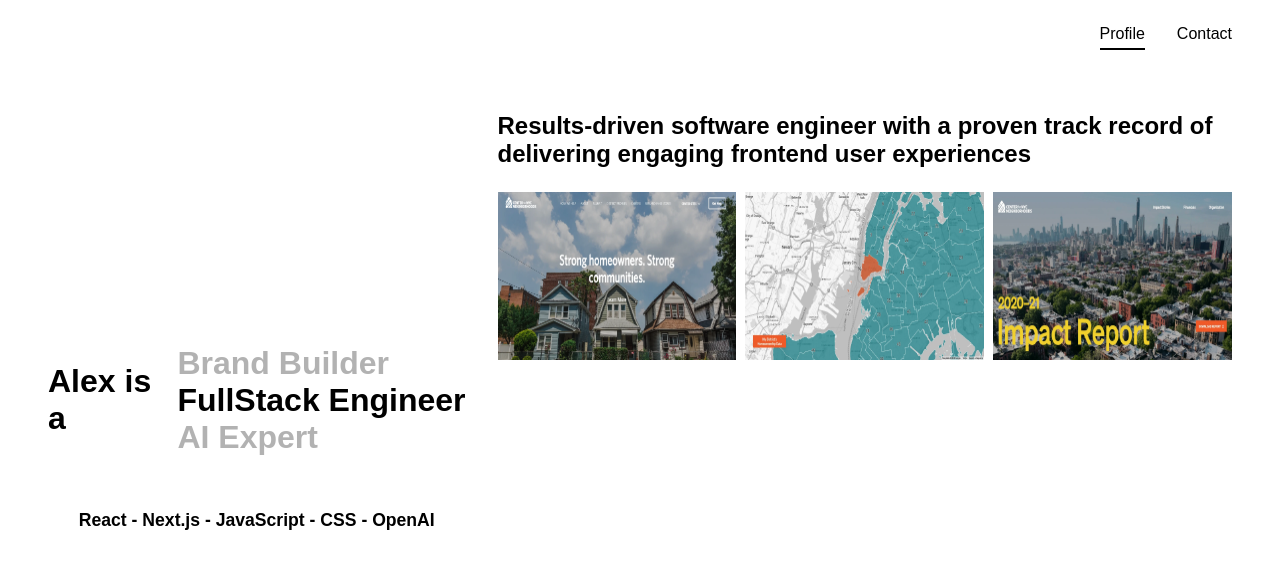
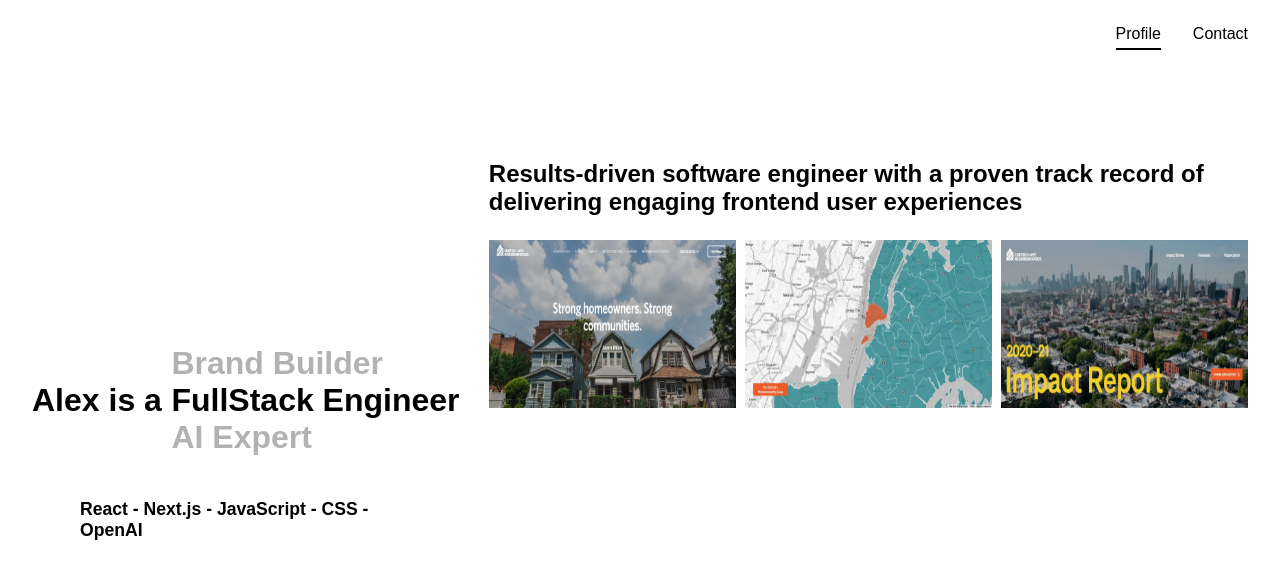
Before and after one commit to AlexManzi/dev, a Next.js app: page / in a window 1280 px wide. Shown: the top 578 px of the page. Built offline with nearby package versions, Linux system fonts and the light colour scheme.

Commit message:
Pre font push

```diff
--- a/app/ui/globals.js
+++ b/app/ui/globals.js
@@ -33,7 +33,7 @@ export const ContentWrapper = styled.div`
     min-height: 700px;
     width: 100%;
     background-color: white;
-    justify-content: space-between;
+    // justify-content: space-between;
 `;
 
 export const SelfItem = styled.h1`
@@ -41,8 +41,14 @@ export const SelfItem = styled.h1`
     color: ${(props) => props.$ego === props.$active ? 'rgba(0,0,0, 1)' : 'rgba(0,0,0, .3)'};
     cursor: pointer;
     width: max-content;
-    transition: ${(props) => !props.$displayAllOptions ? 'all .2s ease' : ''};
+    //THIS IS WHERE I MADE THE CHANGE
+    transition: ${(props) => !props.$displayAllOptions ? 'all .2s ease' : 'all .2s ease'};
+    //
     animation: ${(props) => props.$ego === "FullStack Engineer" ? '' : css`${fadeIn} .3s ease-in`};
+
+    &:hover {
+        color: ${(props) => props.$ego === props.$active ? '' : 'rgb(26,135,251)'};
+    }
 `;
 
 export const SectionListWrapper = styled.div`
@@ -52,7 +58,7 @@ export const SectionListWrapper = styled.div`
     align-items: center;
     position: absolute;
     display: flex;
-    width: 100%;
+    width: 30%;
     justify-content: center;
     color: black;
     animation: ${fadeIn} .2s ease-in;
@@ -67,12 +73,12 @@ export const SectionListItem = styled.h2`
 export const AssessmentContainer = styled.div`
     display: ${(props) => props.$displayPanel ? 'flex' : 'none'};
     height: 100%;
-    width: 65%;
+    width: 70%;
     animation: ${fadeIn} .5s ease-in;
 `;
 
 export const SectionText = styled.h2`
-padding: 0 2rem;
+    padding: 0 2rem;
 `;
 
 export const LandingOptionWrapper = styled.div`
@@ -81,32 +87,48 @@ export const LandingOptionWrapper = styled.div`
     display: flex;
     flex-direction: column;
     color: black;
-    animation: ${fadeIn} .2s ease-in;
+    min-height: 700px;
+    transition: all .2s ease;
+    // background-color: red;
 `;
 
 export const LandingContentWrapper = styled.div`
-    padding-top: 7rem;
+    display: flex;
+    flex-direction: column;
+    // justify-content: center;
+    aling-items: center;
+    position: absolute;
+    // margin-top: -2rem;
+    // padding-top: -2rem;
+    top: 20%;
+    height: 50%;
+    // background-color: red;
+
 `;
 
 export const ProjectSection = styled.div`
     width: 100%;
     display: flex;
-    height: 42vh;
+    height: auto;
     padding: 1.5rem 2rem;
-    padding-right: 3rem;
+    padding-left: 2rem;
+    padding-right: 2rem;
     justify-content: space-between;
 `;
 
 export const ProjectItemWrapper = styled.div`
     display: flex;
-    width: ${(props) => props.$isselected ? '80%' : '32.5%'};
-    height: ${(props) => props.$isselected ? '37vh' : '21vh'};
+    width: ${(props) => props.$isselected ? '85%' : '32.5%'};
+    height: ${(props) => props.$isselected ? '100%' : '15vh'};
     position: relative;
     cursor: pointer;
     position: relative;
     transition: ease .2s all;
     animation: ${fadeIn} .5s ease-in;
 
+    &#oneCard {
+        width: ${(props) => props.$isselected ? '58%' : '32.5%'};
+    }
 `;
 
 export const ProjectItemFilter = styled.div`
@@ -116,16 +138,15 @@ export const ProjectItemFilter = styled.div`
     background-color: rgba(0,0,0, 0);
     z-index: 20;
     width: 100%;
-
-    height: ${(props) => props.$isselected ? '37vh' : '21vh'};
+    min-height: 110px;
+    height: ${(props) => props.$isselected ? '100%' : '21vh'};
+    transition: background-color .2s ease;
 
     &.smallIcon {
-        width: ${(props) => props.$isselected ? '100%' : ''};
-        height: ${(props) => props.$isselected ? '37vh' : '15.5vh'};
+        // width: ${(props) => props.$isselected ? '100%' : ''};
+        height: ${(props) => props.$isselected ? '100%' : '15vh'};
+        // min-height: ${(props) => props.$isselected ? '33vh' : '90px'};
     }
-
-    // min-height: 180px;
-    transition: background-color .2s ease;
 
     &:hover {
         background-color: rgba(0,0,0, .2);
@@ -141,7 +162,9 @@ export const ProjectBioArea = styled.div`
 
 export const ProjectHeading = styled.h2`
     display: flex;
+    margin: 0;
     // animation: ${fadeIn} .5s ease-in;
+
 `;
 
 export const ProjectDescription = styled.p`
@@ -149,11 +172,14 @@ export const ProjectDescription = styled.p`
 
 export const ProjectImage = styled(Image)`
     width: 100%;
-    height: ${(props) => props.$isselected ? '37vh' : '21vh'};
+    height: ${(props) => props.$isselected ? '100%' : '21vh'};
+    min-height: 110px;
+    // max-height: 240px;
 
     &.smallIcon {
         width: ${(props) => props.$isselected ? '100%' : ''};
-        height: ${(props) => props.$isselected ? '37vh' : '15.5vh'};
+        // min-height: ${(props) => props.$isselected ? '33vh' : '100px'};
+        height: ${(props) => props.$isselected ? '100%' : '15vh'};
     }
 `;
 
--- a/app/ui/landing/landing.js
+++ b/app/ui/landing/landing.js
@@ -11,19 +11,23 @@ import Engineer from "./landingOptions/engineer"
 const LandingContentWrapper = styled.div`
     display: flex;
     flex-direction: column;
-    align-items: center;
+    align-items: start;
     justify-content: center;
+    // background-color: green;
+    width: max-content;
+    padding: 0 2rem;
 `;
 
 const LandingHeaderWrapper = styled.div`
     display: flex;
     align-items: center;
+    // background-color: blue;
+    width: 110%;
 `;
 
 const LandingHeaderText = styled.h1`
     font-size: 2rem;
     color: black;
-    padding-left: 3rem;
     padding-right: .6rem;
 `;
 
@@ -33,6 +37,7 @@ const SelfDiv = styled.div`
     margin-top: ${(props) => props.$active === "Brand Builder" ? '4.75rem' : '0'};
     margin-bottom: ${(props) => props.$active === "AI Expert" ? '4.5rem' : '0'};
     transition: all .25s ease;
+    // background-color: blue;
 `;
 
 const SectionListHeading = styled.h2`
@@ -114,7 +119,6 @@ export default function Landing() {
             <AssessmentContainer $displayPanel={displayPanel}>
                 {displayDictionary[activeOption]}
             </AssessmentContainer>
-
         </ContentWrapper>
     )
 };
--- a/app/ui/landing/landingOptions/aiExpert.js
+++ b/app/ui/landing/landingOptions/aiExpert.js
@@ -9,6 +9,7 @@ import ProjectCard from "./projectCard"
 export default function AiExpert() {
     const [cardSelected, setCardSelected] = useState(null);
     const [projectText, setProjectText] = useState(null);
+    const oneCard = true;
 
     useEffect(() => {
         setProjectText(landingData.aiProjects[cardSelected])
@@ -22,6 +23,7 @@ export default function AiExpert() {
                 cardSelected={cardSelected}
                 project={project}
                 key={idx}
+                oneCard={oneCard}
             />
         )
     });
@@ -30,7 +32,7 @@ export default function AiExpert() {
         <LandingOptionWrapper>
             <LandingContentWrapper onClick={() => setCardSelected(null)}>
             <SectionText>Results-driven software engineer with a proven track record of delivering engaging frontend user experiences</SectionText>
-            <ProjectSection id="twoItems">
+            <ProjectSection id="oneItem">
                 {renderProjects}
             </ProjectSection>
             <ProjectBioArea>
--- a/app/ui/landing/landingOptions/projectCard.js
+++ b/app/ui/landing/landingOptions/projectCard.js
@@ -4,10 +4,10 @@ import React, { useState, useEffect } from "react"
 import styled from "styled-components"
 import { ProjectItemWrapper, ProjectImage, ProjectItemFilter } from "../../globals"
 
-export default function ProjectCard({ project, cardSelected, setCardSelected, idx }) {
+export default function ProjectCard({ project, cardSelected, setCardSelected, idx, oneCard }) {
 
     return (
-        <ProjectItemWrapper onClick={(e) => e.stopPropagation()}  $image={project.image.src} $isselected={cardSelected === idx ? true : false} className={cardSelected !== null ? 'smallIcon' : ''}>
+        <ProjectItemWrapper onClick={(e) => e.stopPropagation()}  $image={project.image.src} $isselected={cardSelected === idx ? true : false} className={cardSelected !== null ? 'smallIcon' : ''} id={oneCard ? 'oneCard' : ''}>
             <ProjectItemFilter onClick={() => setCardSelected(idx)} $isselected={cardSelected === idx ? true : false} className={cardSelected !== null ? 'smallIcon' : ''} />
             <ProjectImage onClick={() => setCardSelected(idx)} src={project.image} alt="project image"  $isselected={cardSelected === idx ? true : false} className={cardSelected !== null ? 'smallIcon' : ''}/>
         </ProjectItemWrapper>
--- a/app/ui/navbar.js
+++ b/app/ui/navbar.js
@@ -14,7 +14,7 @@ const NavWrapper = styled.div`
 const NavItems = styled.div`
     display: flex;
     line-height: 64px;
-    padding: 0rem 3rem;
+    padding: 0rem 2rem;
     justify-content: end;
     gap: 2rem;
 
```
